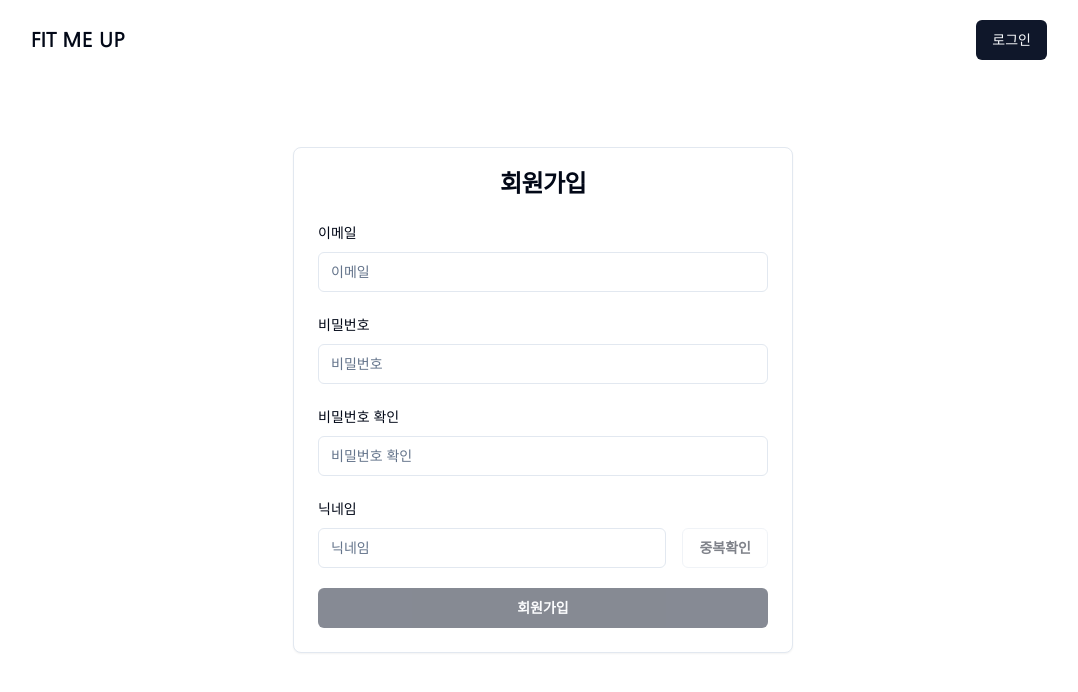
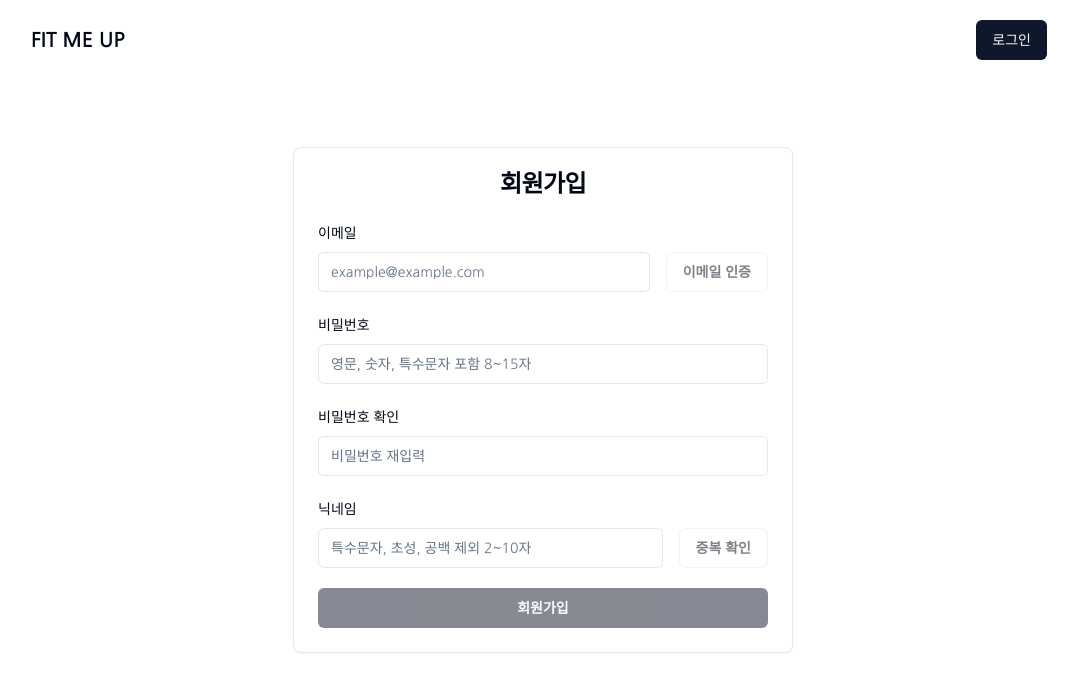
Before and after one commit to SeonnHo/fit-me-up, a Next.js app: page /sign-up in a window 1280 px wide. Shown: the top 692 px of the page, without its empty margins (97-1175 px from the left). Built offline with nearby package versions, Linux system fonts and the light colour scheme; no server answers.

Commit message:
회원가입 페이지 이메일 인증 구현

```diff
--- a/src/app/sign-up/page.tsx
+++ b/src/app/sign-up/page.tsx
@@ -15,7 +15,7 @@ import { zodResolver } from '@hookform/resolvers/zod';
 import { Input } from '@/components/ui/input';
 import { Button } from '@/components/ui/button';
 import { signOut, useSession } from 'next-auth/react';
-import { useEffect, useState } from 'react';
+import { useEffect, useRef, useState } from 'react';
 import { useRouter } from 'next/navigation';
 import {
   AlertDialog,
@@ -28,11 +28,18 @@ import {
   AlertDialogTitle,
 } from '@/components/ui/alert-dialog';
 import { useToast } from '@/components/ui/use-toast';
+import {
+  InputOTP,
+  InputOTPGroup,
+  InputOTPSlot,
+} from '@/components/ui/input-otp';
+import { MdClose } from 'react-icons/md';
+import { FaCheck } from 'react-icons/fa';
 
 const passwordRegex =
   /^(?=.*[a-zA-Z])(?=.*\d)(?=.*[@$&*?!%])[A-Za-z\d!@$%&*?]{8,15}$/;
 
-const nicknameRegex = /[a-zA-Z0-9가-힣]/g;
+const nicknameRegex = /^[a-zA-Z가-힣0-9]{2,10}$/g;
 
 const formSchema = z
   .object({
@@ -60,16 +67,42 @@ const formSchema = z
   })
   .refine((data) => data.password === data.confirmPassword, {
     path: ['confirmPassword'],
-    message: '비밀번호 재입력을 정확히 해주세요.',
+    message: '비밀번호를 정확히 재입력 해주세요.',
   });
 
 export default function SignUpPage() {
   const { data: session } = useSession();
   const [isLogined, setIsLogined] = useState(false);
-  const [isNicknameCheck, setIsNicknameCheck] = useState(true);
-  const [isDisabled, setIsDisabled] = useState(true);
+  const [validation, setValidation] = useState({
+    email: true,
+    nickname: true,
+  });
+  const [signUpDisabledOption, setSignUpDisabledOption] = useState({
+    email: true,
+    password: true,
+    confirmPassword: true,
+    nickname: true,
+  });
+  const [isShowVerifyEmailModal, setIsShowVerifyEmailModal] = useState(false);
   const router = useRouter();
   const { toast } = useToast();
+  const authNumberRef = useRef('');
+  const [timeLeft, setTimeLeft] = useState(0);
+  const timerRef = useRef<NodeJS.Timeout>();
+
+  const startTimer = () => {
+    const timer = setInterval(() => {
+      setTimeLeft((prevTimeLeft) => prevTimeLeft - 1);
+    }, 1000);
+
+    return timer;
+  };
+
+  const formatTime = (time: number) => {
+    const minutes = Math.floor(time / 60);
+    const seconds = time % 60;
+    return `0${minutes} : ${seconds < 10 ? '0' : ''}${seconds}`;
+  };
 
   const form = useForm<z.infer<typeof formSchema>>({
     resolver: zodResolver(formSchema),
@@ -81,6 +114,7 @@ export default function SignUpPage() {
     },
   });
 
+  // 회원가입
   const handleSubmit = async (values: z.infer<typeof formSchema>) => {
     const { confirmPassword, ...body } = values;
 
@@ -102,8 +136,9 @@ export default function SignUpPage() {
       });
   };
 
+  // 닉네임 중복 체크
   const handleNicknameDuplicationCheck = async (nickname: string) => {
-    return await fetch('/api/user/check/nickname', {
+    await fetch('/api/user/check/nickname', {
       method: 'POST',
       headers: { 'Content-Type': 'application/json' },
       body: JSON.stringify(nickname),
@@ -122,19 +157,120 @@ export default function SignUpPage() {
             title: '사용 가능한 닉네임',
             description: '현재 입력한 닉네임으로 가입 가능해요.',
           });
-          setIsNicknameCheck(true);
-          setIsDisabled(false);
+          setValidation((prev) => ({ ...prev, nickname: true }));
+          setSignUpDisabledOption((prev) => ({ ...prev, nickname: false }));
         }
       });
   };
 
   const handleNicknameChange = () => {
-    if (form.watch('nickname')) {
-      setIsNicknameCheck(false);
-      setIsDisabled(true);
+    if (
+      z
+        .string()
+        .min(2)
+        .max(10)
+        .regex(nicknameRegex)
+        .safeParse(form.watch('nickname')).success
+    ) {
+      setValidation((prev) => ({ ...prev, nickname: false }));
     } else {
-      setIsNicknameCheck(true);
-      setIsDisabled(true);
+      setValidation((prev) => ({ ...prev, nickname: true }));
+    }
+    setSignUpDisabledOption((prev) => ({ ...prev, nickname: true }));
+  };
+
+  const handleEmailChange = () => {
+    if (z.string().min(1).email().safeParse(form.watch('email')).success) {
+      setValidation((prev) => ({ ...prev, email: false }));
+    } else {
+      setValidation((prev) => ({ ...prev, email: true }));
+    }
+    setSignUpDisabledOption((prev) => ({ ...prev, email: true }));
+  };
+
+  const handlePasswordChange = () => {
+    if (z.string().min(1).safeParse(form.watch('password')).success) {
+      setSignUpDisabledOption((prev) => ({ ...prev, password: false }));
+    } else {
+      setSignUpDisabledOption((prev) => ({ ...prev, password: true }));
+    }
+  };
+
+  const handleConfirmPasswordChange = () => {
+    if (z.string().min(1).safeParse(form.watch('confirmPassword')).success) {
+      setSignUpDisabledOption((prev) => ({ ...prev, confirmPassword: false }));
+    } else {
+      setSignUpDisabledOption((prev) => ({ ...prev, confirmPassword: true }));
+    }
+  };
+
+  const handleEmailDuplicationCheck = async (email: string) => {
+    await fetch('/api/user/check/email', {
+      method: 'POST',
+      headers: { 'Content-Type': 'application/json' },
+      body: JSON.stringify(email),
+    })
+      .then((res) => res.json())
+      .catch((e) => console.log(e))
+      .then((data) => {
+        if (data) {
+          toast({
+            variant: 'destructive',
+            title: '중복된 이메일',
+            description:
+              '가입되어 있는 이메일입니다. 다른 이메일로 가입해 주세요.',
+          });
+        } else {
+          setIsShowVerifyEmailModal(true);
+          sendEmail(email);
+        }
+      });
+  };
+
+  const sendEmail = async (email: string) => {
+    const authNumber = await fetch('/api/user/signup/verify/email', {
+      method: 'POST',
+      headers: { 'Content-Type': 'application/json' },
+      body: JSON.stringify(email),
+    })
+      .then((res) => res.json())
+      .catch((error) => console.log(error))
+      .then((data) => {
+        const timer = startTimer();
+        setTimeLeft(3 * 60);
+        if (timerRef.current && timerRef.current !== timer) {
+          clearInterval(timerRef.current);
+          timerRef.current = timer;
+        } else {
+          timerRef.current = timer;
+        }
+        return data.authNumber;
+      });
+
+    authNumberRef.current = authNumber;
+  };
+
+  const verifyEmail = (authNumber: string) => {
+    // TODO: 전송한 인증 번호와 사용자가 입력한 인증 번호가 같은 지 확인하는 코드 작성
+    if (authNumberRef.current === authNumber) {
+      setSignUpDisabledOption((prev) => ({ ...prev, email: false }));
+      setIsShowVerifyEmailModal(false);
+      setValidation((prev) => ({
+        ...prev,
+        email: true,
+      }));
+      clearInterval(timerRef.current);
+      toast({
+        title: '이메일 인증 완료',
+        description: '입력하신 이메일의 인증이 완료되었습니다.',
+      });
+    } else {
+      setSignUpDisabledOption((prev) => ({ ...prev, email: true }));
+      toast({
+        variant: 'destructive',
+        title: '유효하지 않은 번호',
+        description: '전송된 이메일을 다시 한 번 확인해주세요.',
+      });
     }
   };
 
@@ -163,14 +299,104 @@ export default function SignUpPage() {
                   render={({ field }) => (
                     <FormItem>
                       <FormLabel>이메일</FormLabel>
-                      <FormControl>
+                      <div className="flex">
+                        <FormControl onChange={handleEmailChange}>
                           <Input
                             type="email"
-                          placeholder="이메일"
+                            placeholder="example@example.com"
                             {...field}
-                          autoComplete="email"
                           />
                         </FormControl>
+                        <Button
+                          type="button"
+                          variant={'outline'}
+                          className="ml-4 font-bold"
+                          onClick={() =>
+                            handleEmailDuplicationCheck(field.value)
+                          }
+                          disabled={validation.email}
+                        >
+                          {validation.email && !signUpDisabledOption.email ? (
+                            <FaCheck className="text-green-700" />
+                          ) : (
+                            '이메일 인증'
+                          )}
+                        </Button>
+
+                        <AlertDialog
+                          open={isShowVerifyEmailModal}
+                          onOpenChange={setIsShowVerifyEmailModal}
+                        >
+                          <AlertDialogContent
+                            onEscapeKeyDown={(e) => e.preventDefault()}
+                          >
+                            <AlertDialogCancel className="absolute top-2 right-2 border-none hover:bg-background p-0 m-0 h-auto w-auto">
+                              <MdClose className="size-6 text-zinc-400 hover:text-zinc-700" />
+                            </AlertDialogCancel>
+                            <AlertDialogHeader>
+                              <AlertDialogTitle className="text-center">
+                                이메일 인증
+                              </AlertDialogTitle>
+                              <AlertDialogDescription className="text-center">
+                                입력하신 이메일로 인증 번호를 보냈어요.
+                                <br />
+                                확인하시고 아래 입력란에 번호를 입력해주세요.
+                              </AlertDialogDescription>
+                            </AlertDialogHeader>
+                            <div className="my-10">
+                              <InputOTP
+                                maxLength={6}
+                                containerClassName="justify-center"
+                                onComplete={(value) => verifyEmail(value)}
+                                disabled={timeLeft === 0}
+                              >
+                                <InputOTPGroup>
+                                  <InputOTPSlot
+                                    index={0}
+                                    className="h-12 w-12"
+                                  />
+                                  <InputOTPSlot
+                                    index={1}
+                                    className="h-12 w-12"
+                                  />
+                                  <InputOTPSlot
+                                    index={2}
+                                    className="h-12 w-12"
+                                  />
+                                  <InputOTPSlot
+                                    index={3}
+                                    className="h-12 w-12"
+                                  />
+                                  <InputOTPSlot
+                                    index={4}
+                                    className="h-12 w-12"
+                                  />
+                                  <InputOTPSlot
+                                    index={5}
+                                    className="h-12 w-12"
+                                  />
+                                </InputOTPGroup>
+                              </InputOTP>
+                              <div className="flex justify-center items-center mt-2">
+                                <p
+                                  className={`text-sm font-bold ${
+                                    timeLeft === 0
+                                      ? 'text-zinc-400'
+                                      : 'text-zinc-800'
+                                  }`}
+                                >
+                                  {formatTime(timeLeft)}
+                                </p>
+                              </div>
+                            </div>
+                            <AlertDialogFooter>
+                              <Button onClick={() => sendEmail(field.value)}>
+                                재전송
+                              </Button>
+                            </AlertDialogFooter>
+                          </AlertDialogContent>
+                        </AlertDialog>
+                      </div>
                       <FormMessage />
                     </FormItem>
                   )}
@@ -182,10 +408,10 @@ export default function SignUpPage() {
                   render={({ field }) => (
                     <FormItem>
                       <FormLabel>비밀번호</FormLabel>
-                      <FormControl>
+                      <FormControl onChange={handlePasswordChange}>
                         <Input
                           type="password"
-                          placeholder="비밀번호"
+                          placeholder="영문, 숫자, 특수문자 포함 8~15자"
                           autoComplete="new-password"
                           {...field}
                         />
@@ -201,10 +427,10 @@ export default function SignUpPage() {
                   render={({ field }) => (
                     <FormItem>
                       <FormLabel>비밀번호 확인</FormLabel>
-                      <FormControl>
+                      <FormControl onChange={handleConfirmPasswordChange}>
                         <Input
                           type="password"
-                          placeholder="비밀번호 확인"
+                          placeholder="비밀번호 재입력"
                           autoComplete="new-password"
                           {...field}
                         />
@@ -222,7 +448,11 @@ export default function SignUpPage() {
                       <FormLabel>닉네임</FormLabel>
                       <div className="flex">
                         <FormControl onChange={handleNicknameChange}>
-                          <Input type="text" placeholder="닉네임" {...field} />
+                          <Input
+                            type="text"
+                            placeholder="특수문자, 초성, 공백 제외 2~10자"
+                            {...field}
+                          />
                         </FormControl>
                         <Button
                           type="button"
@@ -231,9 +461,14 @@ export default function SignUpPage() {
                           onClick={() =>
                             handleNicknameDuplicationCheck(field.value)
                           }
-                          disabled={isNicknameCheck}
+                          disabled={validation.nickname}
                         >
-                          중복확인
+                          {validation.nickname &&
+                          !signUpDisabledOption.nickname ? (
+                            <FaCheck className="text-green-700" />
+                          ) : (
+                            '중복 확인'
+                          )}
                         </Button>
                       </div>
                       <FormMessage />
@@ -243,7 +478,12 @@ export default function SignUpPage() {
                 <Button
                   type="submit"
                   className="w-full font-bold"
-                  disabled={isDisabled}
+                  disabled={
+                    signUpDisabledOption.email ||
+                    signUpDisabledOption.password ||
+                    signUpDisabledOption.confirmPassword ||
+                    signUpDisabledOption.nickname
+                  }
                 >
                   회원가입
                 </Button>
@@ -252,8 +492,6 @@ export default function SignUpPage() {
           </CardContent>
         </Card>
       </main>
-
-      {isLogined && (
       <AlertDialog open={isLogined} onOpenChange={setIsLogined}>
         <AlertDialogContent onEscapeKeyDown={(e) => e.preventDefault()}>
           <AlertDialogHeader>
@@ -272,7 +510,6 @@ export default function SignUpPage() {
           </AlertDialogFooter>
         </AlertDialogContent>
       </AlertDialog>
-      )}
     </>
   );
 }
```
Lines whose indentation alone changed are shown as unchanged.
